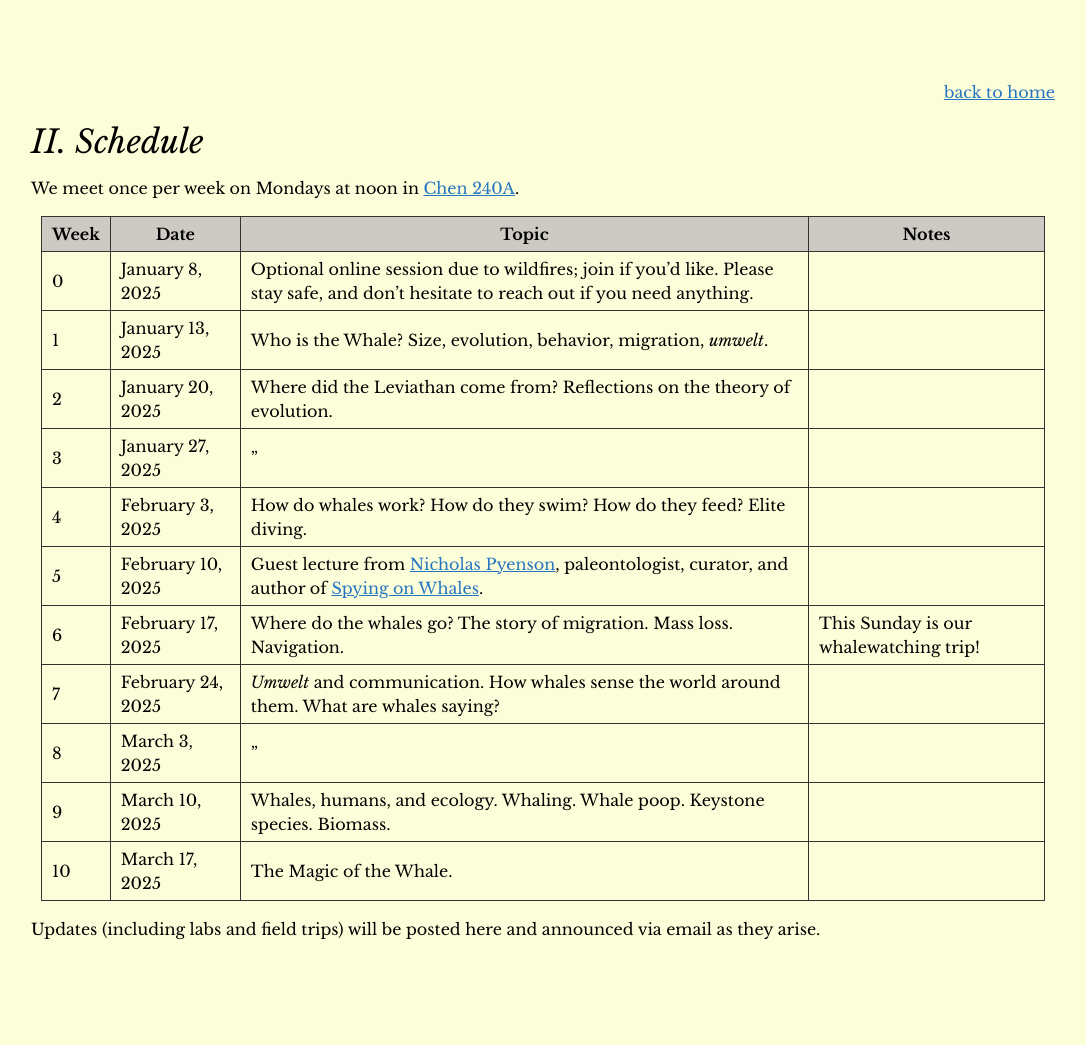
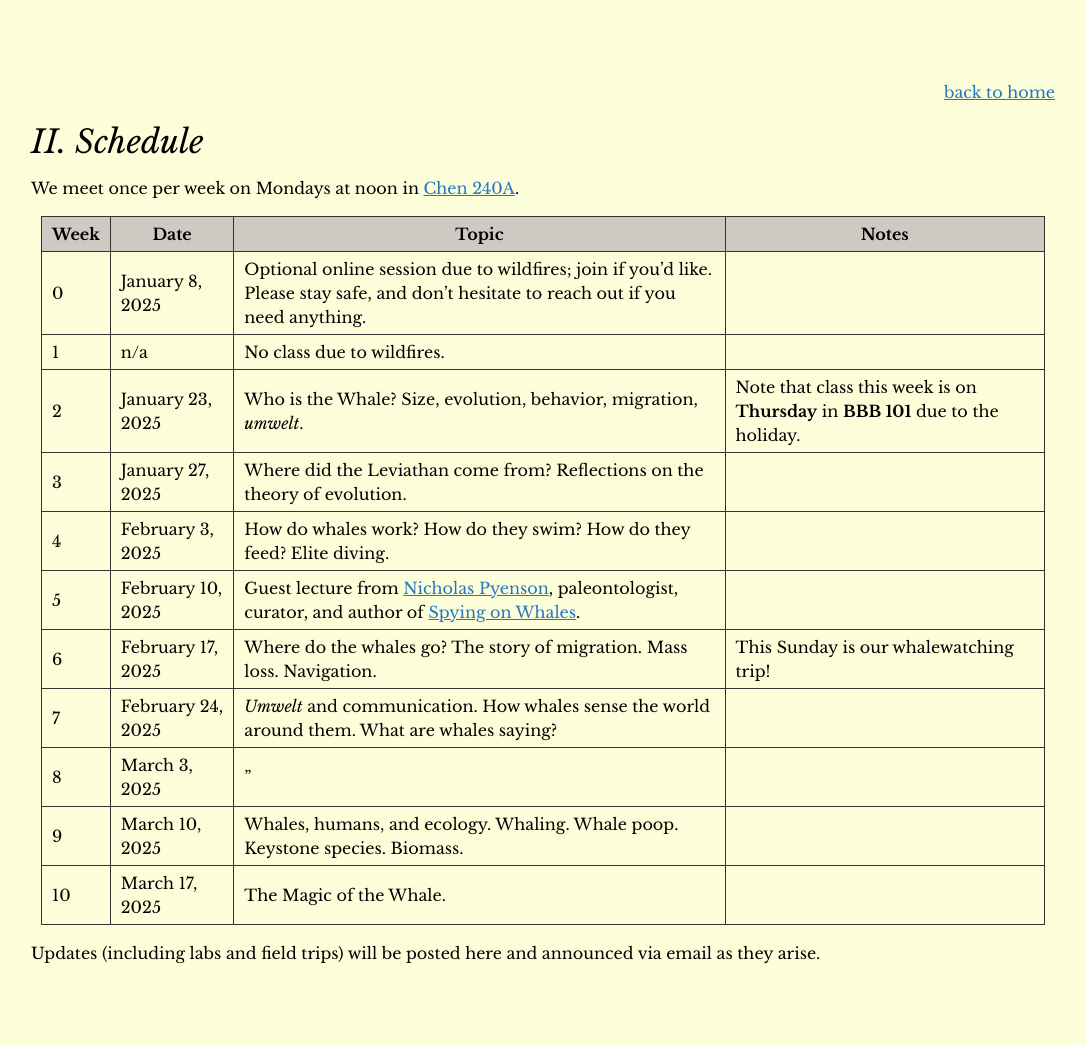
Before and after one commit to RPGroup-PBoC/whale, a Jekyll site: the page built from schedule.md, in a window 1280 px wide. Shown: the whole page, without its empty margins (97-1183 px from the left). Built offline with Jekyll 4.4.1, drawn with Linux system fonts in a browser that asks for light colours; before the commit the page ends 1021 px from its top, so only the background shows below that.

Commit message:
schedule updates

```diff
--- a/schedule.md
+++ b/schedule.md
@@ -10,9 +10,9 @@ We meet once per week on Mondays at noon in [Chen 240A](https://www.caltech.edu/
 | Week | Date | Topic | Notes |
 | -- | -- | -- | -- |
 | 0 | January 8, 2025 | Optional online session due to wildfires; join if you'd like. Please stay safe, and don't hesitate to reach out if you need anything. | |
-| 1 | January 13, 2025 | Who is the Whale? Size, evolution, behavior, migration, _umwelt_. | |
-| 2 | January 20, 2025 | Where did the Leviathan come from? Reflections on the theory of evolution. | |
-| 3 | January 27, 2025 | " | |
+| 1 | n/a | No class due to wildfires.  | |
+| 2 | January 23, 2025 | Who is the Whale? Size, evolution, behavior, migration, _umwelt_. | Note that class this week is on **Thursday** in **BBB 101** due to the holiday. |
+| 3 | January 27, 2025 | Where did the Leviathan come from? Reflections on the theory of evolution. | |
 | 4 | February 3, 2025 | How do whales work? How do they swim? How do they feed? Elite diving. | |
 | 5 | February 10, 2025 | Guest lecture from [Nicholas Pyenson](https://en.wikipedia.org/wiki/Nicholas_Pyenson), paleontologist, curator, and author of [Spying on Whales](https://books.google.com/books/about/Spying_on_Whales.html?id=95yaDwAAQBAJ). | |
 | 6 | February 17, 2025 | Where do the whales go? The story of migration. Mass loss. Navigation. | This Sunday is our whalewatching trip! |
```
